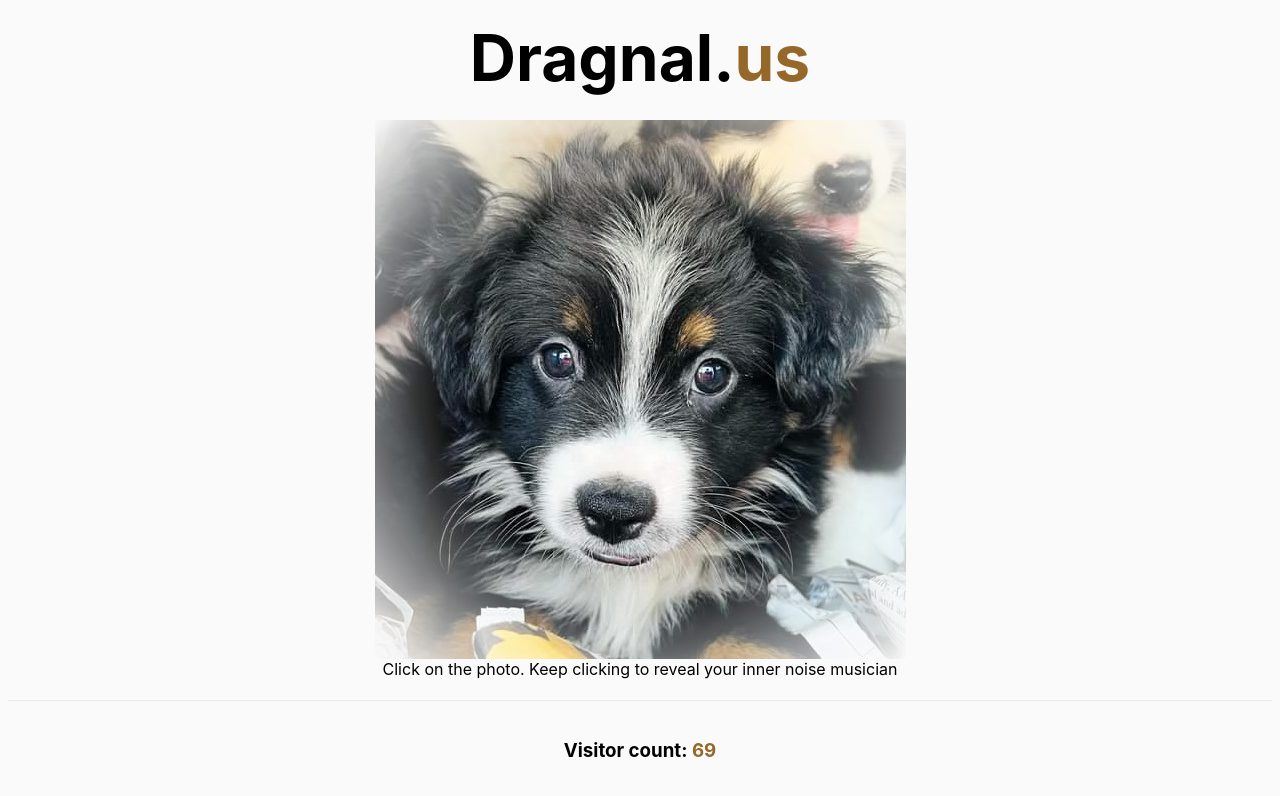
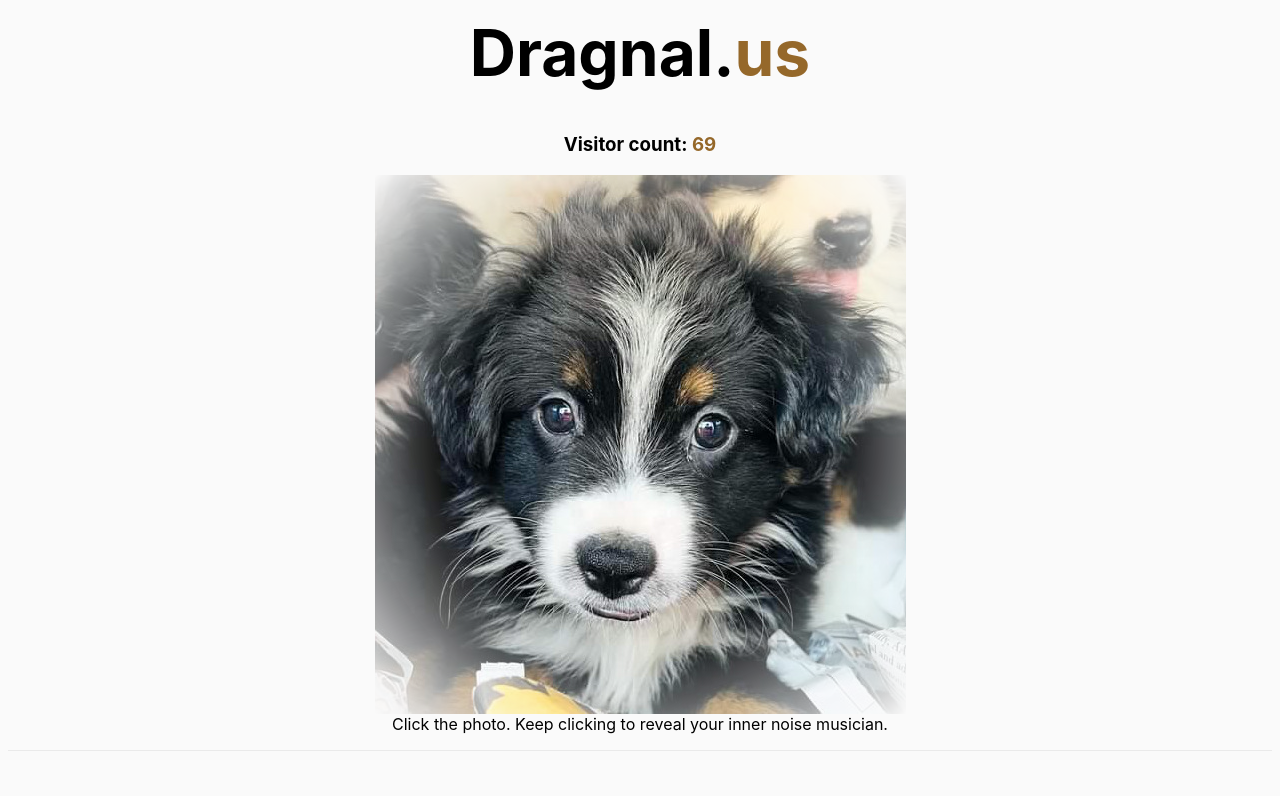
Before and after one commit to crtaylor243/dragnalus, a Next.js app: page / in a window 1280 px wide. Shown: the top 796 px of the page. Built offline with nearby package versions, Linux system fonts and the light colour scheme.

Commit message:
adjustments and wording

```diff
--- a/pages/index.js
+++ b/pages/index.js
@@ -13,6 +13,10 @@ export default function Home() {
           Dragnal.<a href="https://www.dragnal.us">us</a>
         </h1>
 
+        <h3>
+          Visitor count: <strong>69</strong>
+        </h3>
+
 
 
         {/* <audio id="drag" controls>
@@ -22,7 +26,7 @@ export default function Home() {
 
 
           <img onClick={(e) => playMusic()} src="/drag.jpg" className="logo" />
-        <span>Click on the photo. Keep clicking to reveal your inner noise musician</span>
+        <span>Click the photo. Keep clicking to reveal your inner noise musician.</span>
 
 
 
@@ -37,9 +41,7 @@ export default function Home() {
           Powered by{' '}
           <img src="/vercel.svg" alt="Vercel" className="logo" />
         </a> */}
-        <h3>
-          Visitor count: <strong>69</strong>
-        </h3>
+
       </footer>
 
       <style jsx>{`
```
